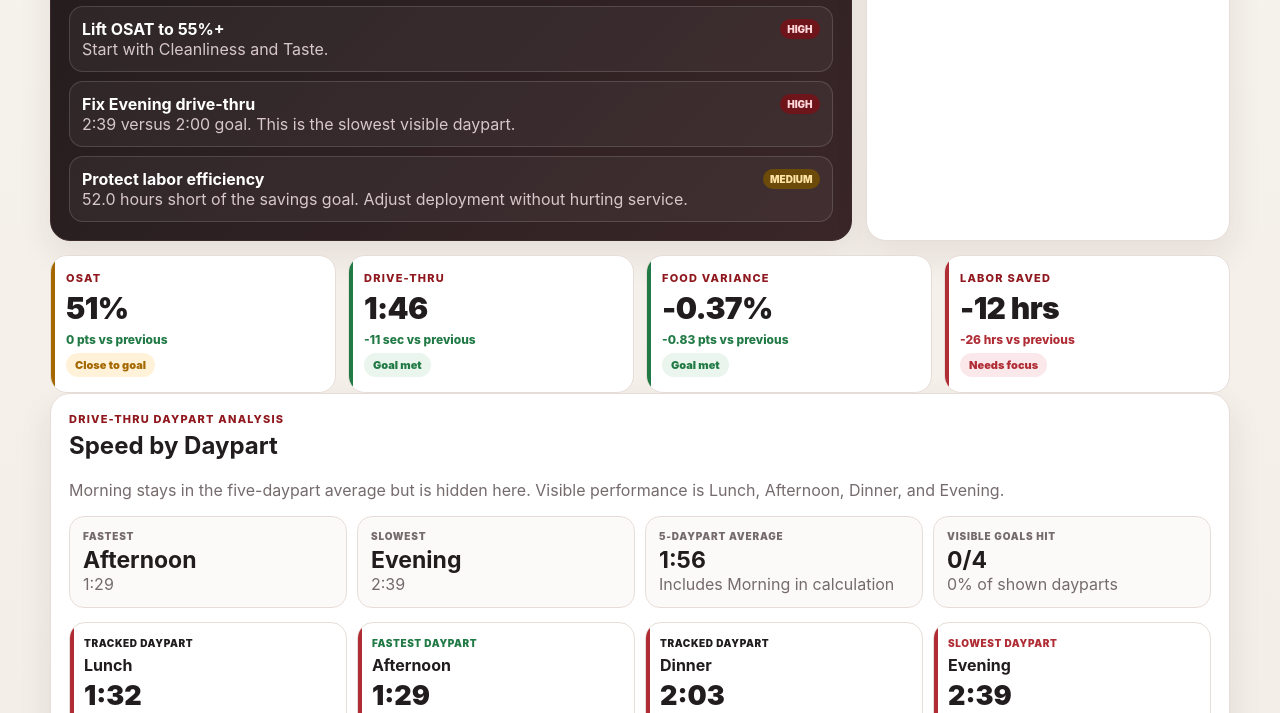
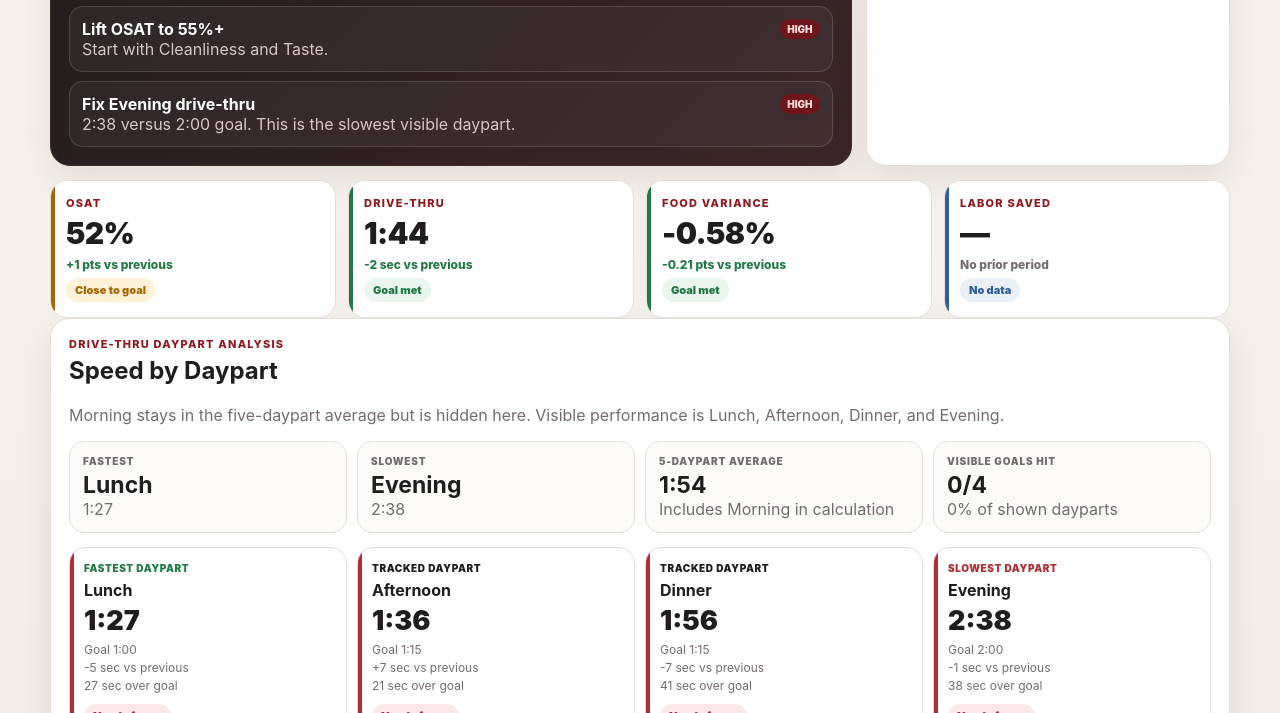
Before and after one commit to dereka390-gif/GM-assistant, a plain HTML site: page index.html in a window 1280 px wide. Shown: the part 569-1282 px from the top of the page. Drawn offline with Linux system fonts and the light colour scheme.

Commit message:
Add Store 8571 November 7–13 weekly performance and communication board

```diff
--- a/index.html
+++ b/index.html
@@ -97,6 +97,23 @@ const OSM=[{title:'B.L.A.S.T. Guest Recovery Model',section:'Guest Service',page
 const DAYPARTS=[['driveMorning','Morning','driveMorningGoal'],['driveLunch','Lunch','driveLunchGoal'],['driveAfternoon','Afternoon','driveAfternoonGoal'],['driveDinner','Dinner','driveDinnerGoal'],['driveEvening','Evening','driveEveningGoal']];
 const DASHBOARD_DAYPART_KEYS=new Set(['driveLunch','driveAfternoon','driveDinner','driveEvening']);
 const META={osat:{name:'OSAT',unit:'%',goal:'osatGoal',higher:true,agg:'avg'},accuracy:{name:'Accuracy',unit:'%',higher:true,agg:'avg'},cleanliness:{name:'Cleanliness',unit:'%',higher:true,agg:'avg'},speed:{name:'Speed',unit:'%',higher:true,agg:'avg'},taste:{name:'Taste',unit:'%',higher:true,agg:'avg'},friendliness:{name:'Friendliness',unit:'%',higher:true,agg:'avg'},surveyCount:{name:'Survey count',unit:'',higher:true,agg:'sum'},driveOverall:{name:'Drive-thru overall',unit:' sec',goal:'driveGoal',higher:false,agg:'avg'},driveMorning:{name:'Drive-thru Morning',unit:' sec',higher:false,agg:'avg'},driveLunch:{name:'Drive-thru Lunch',unit:' sec',higher:false,agg:'avg'},driveAfternoon:{name:'Drive-thru Afternoon',unit:' sec',higher:false,agg:'avg'},driveDinner:{name:'Drive-thru Dinner',unit:' sec',higher:false,agg:'avg'},driveEvening:{name:'Drive-thru Evening',unit:' sec',higher:false,agg:'avg'},foodVariance:{name:'Food variance',unit:'%',goal:'foodGoal',higher:false,agg:'avg'},laborHoursSaved:{name:'Labor saved',unit:' hrs',goal:'laborGoal',higher:true,agg:'sum'},sales:{name:'Sales',unit:'',higher:true,agg:'sum'}};
+// Store 8571 verified weekly results, November 7–13, 2026.
+const NOV_7_WEEK_KEY='gmAssistantStore8571Nov07_2026_v1';
+if(!localStorage.getItem(NOV_7_WEEK_KEY)){
+  const weekStart='2026-11-07';
+  const entry={id:'store8571-'+weekStart,weekStart,sales:19166.87,surveyCount:null,
+    osat:52,accuracy:66,cleanliness:49,speed:65,taste:54,friendliness:69,
+    driveOverall:104,driveMorning:null,driveLunch:87,driveAfternoon:96,driveDinner:116,driveEvening:158,
+    foodVariance:-0.58,laborHoursSaved:null,
+    recognition:'Great work on $19,166.87 in weekly sales and 69% friendliness.',
+    focusText:'AOA readiness|Mystery shopper goal 90%+|Improve dinner and evening drive-thru speed|Cleanliness and food safety|Repeat orders and verify accuracy',
+    comments:'November 7–13 weekly update. Drive-thru figures are month-to-date. OSAT goal 55. Labor hours and survey count not provided.'};
+  s.weeks=s.weeks.filter(w=>w.weekStart!==weekStart&&w.id!==entry.id);
+  s.weeks.push(entry);
+  s.settings={...s.settings,storeNumber:'8571',osatGoal:55};
+  localStorage.setItem(K,JSON.stringify(s));
+  localStorage.setItem(NOV_7_WEEK_KEY,'1');
+}
 function save(){localStorage.setItem(K,JSON.stringify(s))}function n(v){return v===''||v==null?null:Number(v)}function esc(x){return String(x??'').replace(/[&<>"']/g,m=>({'&':'&amp;','<':'&lt;','>':'&gt;','"':'&quot;',"'":'&#039;'}[m]))}function sorted(){return [...s.weeks].sort((a,b)=>a.weekStart.localeCompare(b.weekStart))}function latest(){return sorted().at(-1)||null}function prev(){return sorted().at(-2)||null}function fd(x){return new Date(x+'T12:00:00').toLocaleDateString(undefined,{month:'short',day:'numeric',year:'numeric'})}function end(x){let d=new Date(x+'T12:00:00');d.setDate(d.getDate()+6);return d.toLocaleDateString(undefined,{month:'short',day:'numeric'})}function cap(x){return x?x[0].toUpperCase()+x.slice(1):x}
 function show(id){document.querySelectorAll('.view').forEach(x=>x.classList.toggle('active',x.id===id));document.querySelectorAll('.tabs button').forEach(x=>x.classList.toggle('active',x.dataset.v===id));if(id==='trends')draw();scrollTo({top:0,behavior:'smooth'})}document.querySelectorAll('.tabs button').forEach(b=>b.onclick=()=>show(b.dataset.v));
 function monthKey(d){let x=new Date(d+'T12:00:00');return `${x.getFullYear()}-${String(x.getMonth()+1).padStart(2,'0')}`}function monthLabel(k){let [y,m]=k.split('-').map(Number);return new Date(y,m-1,1).toLocaleDateString(undefined,{month:'long',year:'numeric'})}
```
